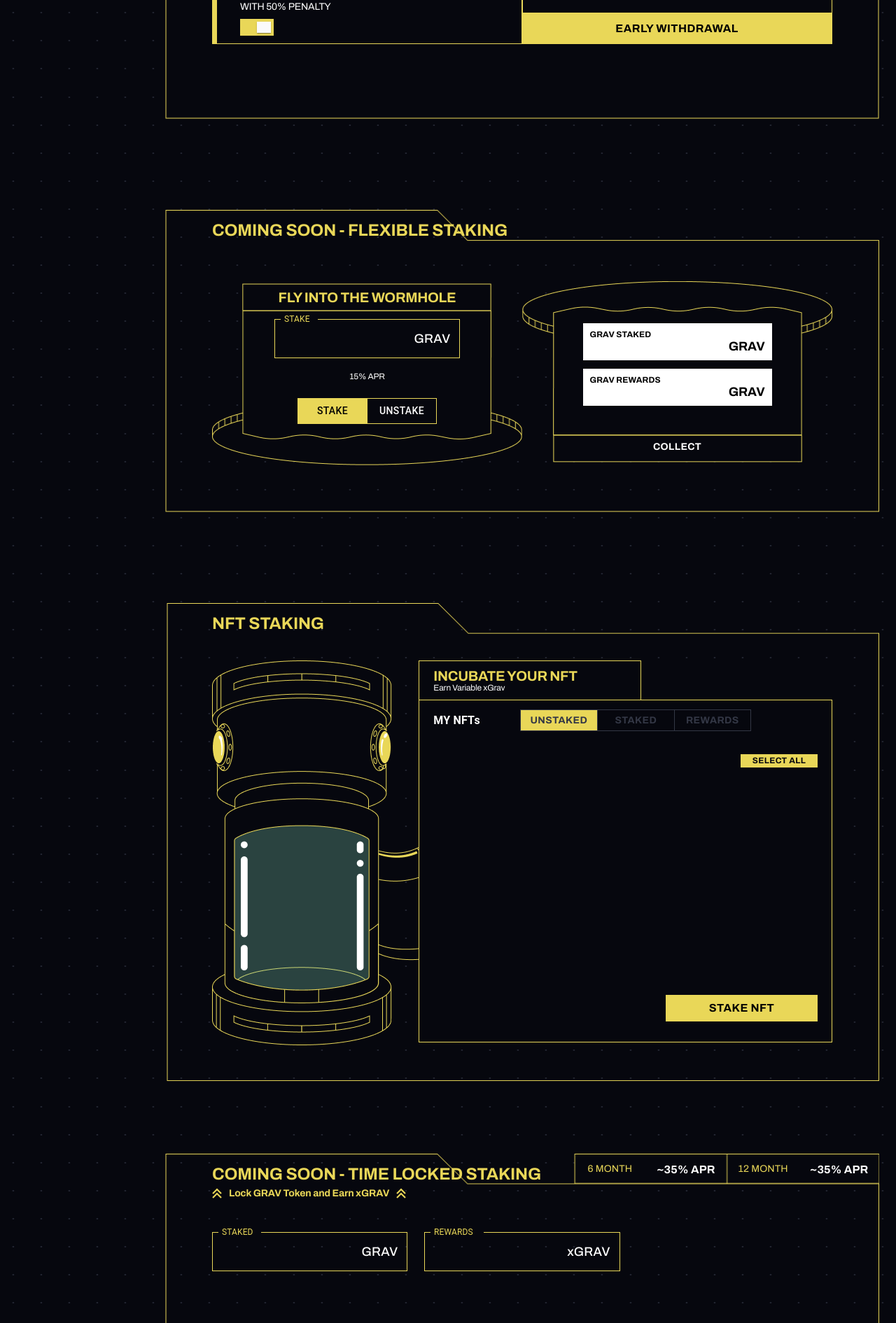
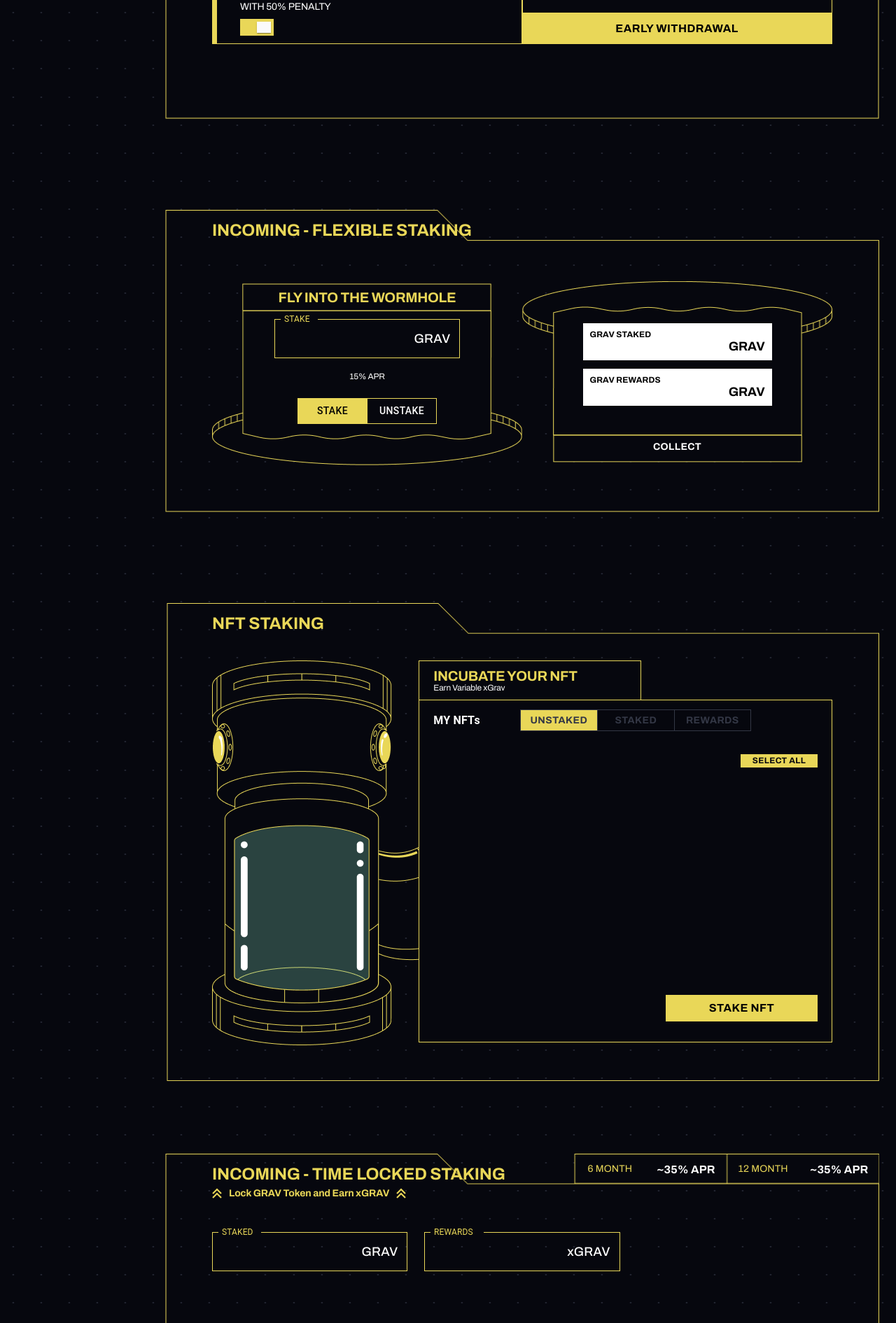
Before and after one commit to krishanu-xc/staking, a Next.js app: page /staking in a window 1280 px wide. Shown: the part 809-2700 px from the top of the page at 70% size. Built offline with nearby package versions, Linux system fonts and the light colour scheme.

Commit message:
INCOMING

```diff
--- a/pages/staking.js
+++ b/pages/staking.js
@@ -2422,7 +2422,7 @@ const Staking = () => {
             </Box>
             <Box id="flexible" className={classes.flexibleBlock} style={{ pointerEvents: "none" }}>
               <Typography variant="h2" className={classes.blockTitle}>
-                COMING SOON - FLEXIBLE STAKING
+                INCOMING - FLEXIBLE STAKING
               </Typography>
               <Grid container className={classes.flexibleContent}>
                 <Grid item md={6} xs={12}>
@@ -2626,8 +2626,8 @@ const Staking = () => {
                           </Box>
                           <Box display="flex" justifyContent="space-between">
                             <Box className={classes.totalBlock}>
-                              <Typography className={classes.totalTitle}>TOTAL REWARDS</Typography>
-                              <Typography className={classes.gravAmount}>{totalRewards && totalRewards.toFixed(3)} $ </Typography>
+                              <Typography className={classes.totalTitle}>TOTAL REWARDS $ </Typography>
+                              <Typography className={classes.gravAmount}>{totalRewards && totalRewards.toFixed(3)}  </Typography>
                             </Box>
                             <Button onClick={nftClaim} className={classes.nftStakeBtn}>CLAIM</Button>
                           </Box>
@@ -2652,7 +2652,7 @@ const Staking = () => {
                 </Box>
               )}
               <Typography variant="h2" className={classes.blockTitle}>
-                COMING SOON - TIME LOCKED STAKING
+                INCOMING - TIME LOCKED STAKING
               </Typography>
               <Typography variant="h2" className={classes.blockTitleDesc}>
                 <img style={{ marginRight: "10px" }} src="up-arrow.png"></img> Lock GRAV Token and Earn xGRAV <img style={{ marginLeft: "10px" }} src="up-arrow.png"></img>
```
